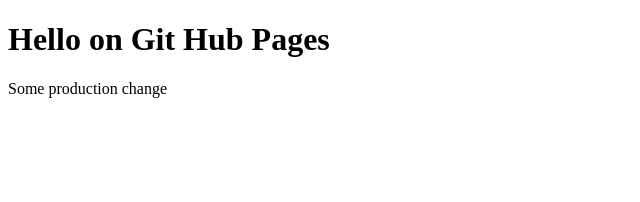
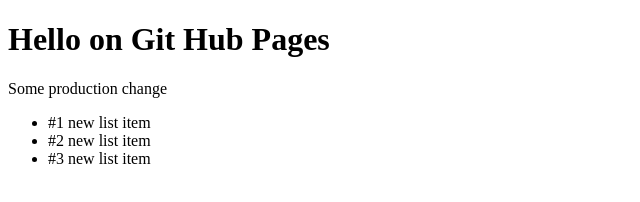
Before and after one commit to NinetiesFiasco/ghp-example, a website: page index.html in a window 1280 px wide. Shown: the whole page, without its empty margins (0-640 px from the left). Drawn offline with Linux system fonts and the light colour scheme.

Commit message:
new changes

```diff
--- a/index.html
+++ b/index.html
@@ -7,4 +7,9 @@
 <body>
   <h1>Hello on Git Hub Pages</h1>
   <div>Some production change</div>
+  <ul>
+    <li>#1 new list item</li>
+    <li>#2 new list item</li>
+    <li>#3 new list item</li>
+  </ul>
 </body>
```
